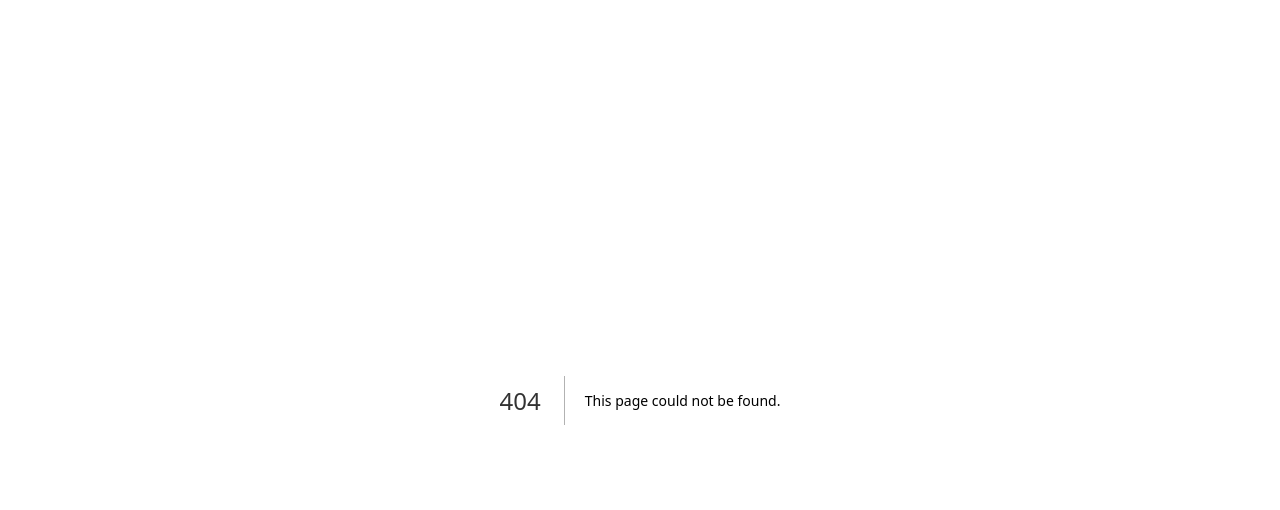
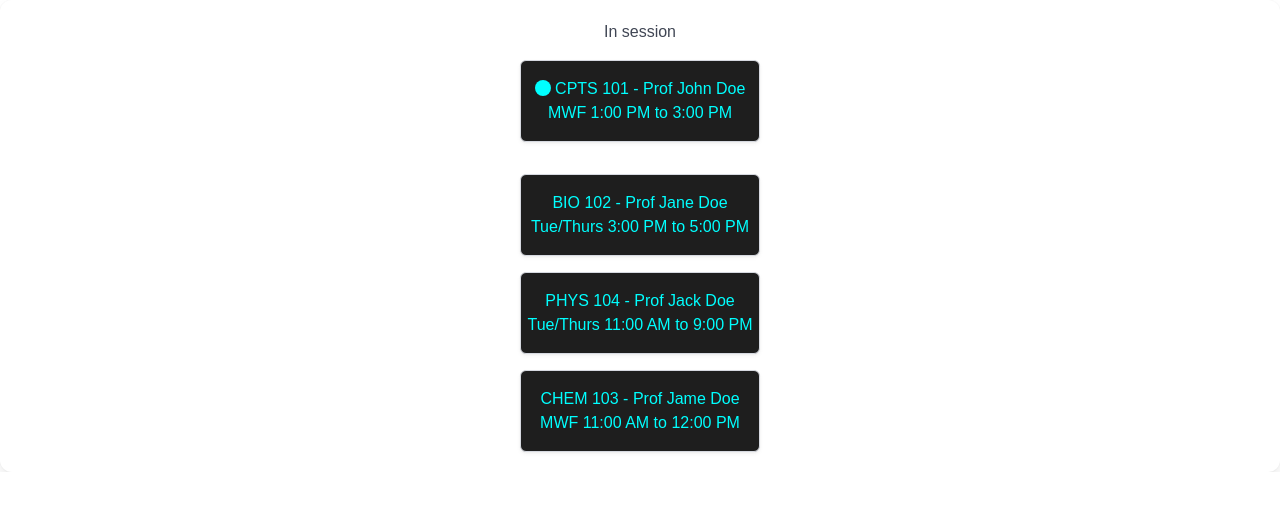
Before and after one commit to donmjoseph/attendance-clicker, a Next.js app in the folder Client/bulma_project/: page /makePages in a window 1280 px wide. Before the commit this address had no page. Shown: the top 510 px of the page. Built offline with nearby package versions, Linux system fonts and the light colour scheme.

Commit message:
Big push

```diff
--- /dev/null
+++ b/Client/bulma_project/src/app/fontAwesome.ts
@@ -0,0 +1,6 @@
+// src/fontawesome.ts
+import { library } from '@fortawesome/fontawesome-svg-core';
+import { fas } from '@fortawesome/free-solid-svg-icons';
+
+// Add all solid icons to the library (you can be selective here)
+library.add(fas);
--- a/Client/bulma_project/src/app/globals.css
+++ b/Client/bulma_project/src/app/globals.css
@@ -46,6 +46,27 @@ a {
   text-decoration: none;
 }
 
+/* global for button:
+  USE rem! rem = unit size relative to root font size of document, for
+  example, if the root font size (default font size) of a document is 16,
+  then 1rem uses 16 px, 2rem uses 2 * 16 px = 32px, and so on.
+*/
+.class-button {
+  padding: 1rem 2rem; /* vertical size & horizontal size, respectively */
+  flex-direction: column;
+  width:15rem;
+  background-color: #1e1e1e;
+  color:aqua; /* changes text inside <p> tag in button*/
+}
+
+.custom-box {
+  display:flex;
+  align-items: center;
+  justify-content: center;
+  flex-direction: column;
+  gap:1rem;
+}
+
 @media (prefers-color-scheme: dark) {
   html {
     color-scheme: dark;
--- /dev/null
+++ b/Client/bulma_project/src/app/makePages/page.tsx
@@ -0,0 +1,43 @@
+'use client';
+import React from 'react';
+import { useRouter } from "next/navigation";
+import { FontAwesomeIcon } from '@fortawesome/react-fontawesome';
+import { faCircle } from '@fortawesome/free-solid-svg-icons';
+import { library } from '@fortawesome/fontawesome-svg-core';
+
+library.add(faCircle);
+
+export default function Home() {
+
+    const router = useRouter();
+
+    const goToClasses = () => {
+        router.push('/');
+    }
+
+  return (
+    <div className="box custom-box">
+    <h2> In session</h2>
+    <button className='button class-button'>
+        <p> <FontAwesomeIcon icon="circle"/> CPTS 101 - Prof John Doe </p>
+        <p>MWF 1:00 PM to 3:00 PM</p>
+    </button>
+
+    <div>
+
+    </div>
+    <button className='button class-button'>
+        <p>BIO 102 - Prof Jane Doe </p>
+        <p>Tue/Thurs 3:00 PM to 5:00 PM</p>
+    </button>
+    <button className='button class-button'>
+        <p>PHYS 104 - Prof Jack Doe </p>
+        <p>Tue/Thurs 11:00 AM to 9:00 PM</p>
+    </button>
+    <button className='button class-button'>
+        <p>CHEM 103 - Prof Jame Doe </p>
+        <p>MWF 11:00 AM to 12:00 PM</p>
+    </button>
+    </div>
+    );
+}
--- a/Client/package.json
+++ b/Client/package.json
@@ -1,5 +1,8 @@
 {
   "dependencies": {
+    "@fortawesome/fontawesome-svg-core": "^6.6.0",
+    "@fortawesome/free-solid-svg-icons": "^6.6.0",
+    "@fortawesome/react-fontawesome": "^0.2.2",
     "bulma": "^1.0.2"
   }
 }
```
Also changed, not shown: Client/bulma_project/src/app/page.tsx (+10 -1 lines), Client/bulma_project/src/app/pages/_app.tsx (added, +12 -0 lines), Client/bulma_project/src/app/profiles/page.tsx (added), 1 other file (tests, documents, lock files or other folders).
